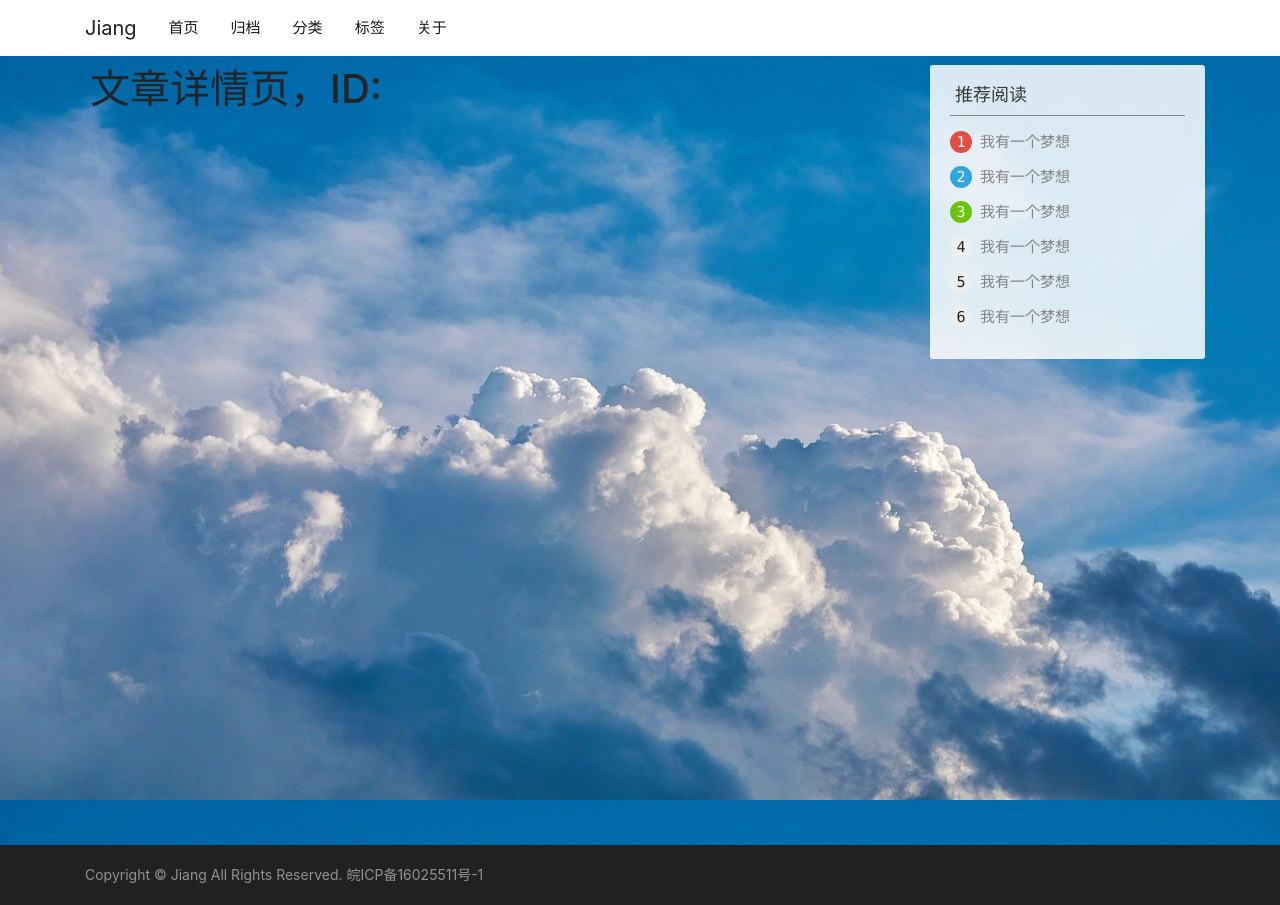
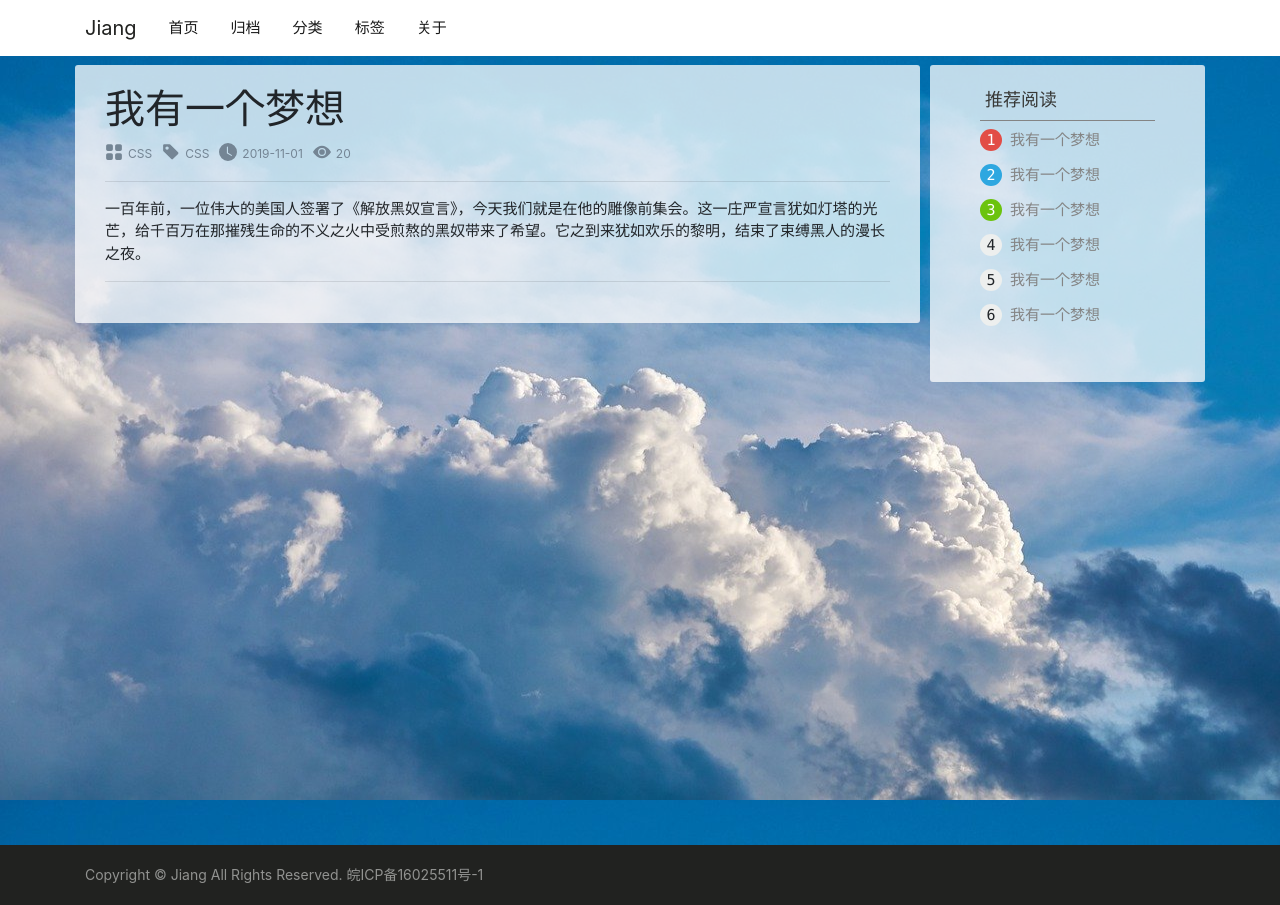
Before and after one commit to jiangkelong/blog-ssr, a Nuxt app: page /article/1 in a window 1280 px wide. Built offline with nearby package versions, Linux system fonts and the light colour scheme.

Commit message:
添加文章信息组件，调整样式

```diff
--- a/assets/css/main.css
+++ b/assets/css/main.css
@@ -64,9 +64,9 @@
 }
 /* 背景卡片 */
 .card-bg{
-    background-color:rgb(255, 255, 255,0.85);
+    background-color:rgb(255, 255, 255,0.75);
     border-radius: 3px;
-    /* padding: 20px; */
+    padding: 20px 30px 25px 30px;
     margin-bottom: 20px;
     overflow: hidden;
 }
@@ -94,7 +94,7 @@
     position: relative;
 }
 .article-item{
-    padding: 20px 30px 25px 30px;
+    /* padding: 20px 30px 25px 30px; */
     overflow: hidden;
     position: relative;
 }
@@ -146,14 +146,14 @@
     -webkit-line-clamp: 3;
     /* margin-top: 20px; */
 }
-.article-item .article-info {
+.article-info {
     margin-top: 10px;
     overflow: hidden;
     color: #999;
     line-height: 10px;
     text-align: left;
 }
-.article-item .article-info .item {
+.article-info .item {
     font-size: 12px;
     padding: 0 10px 0 0;
     /* margin: 0 10px 0 0; */
@@ -161,10 +161,10 @@
     line-height: 1.7;
     display: inline-block;
 }
-    .article-item .article-info .item a {
+    .article-info .item a {
         color: #748594;
     }
-    .article-item .article-info .item .b-icon {
+    .article-info .item .b-icon {
         margin-right:5px;
     }
 /* 侧边栏 */
@@ -172,8 +172,8 @@
     position: relative;
 }
 .side-item .side-item-title{
-    margin: 10px 20px;
-    padding: 5px;
+    margin: 0 20px;
+    padding: 0 5px 5px;
     line-height: 30px;
     font-weight: 400;
     border-bottom: 1px solid #848484;
--- /dev/null
+++ b/components/ArticleInfo.vue
@@ -0,0 +1,27 @@
+<template>
+  <div class="article-info">
+    <div class="item" title="分类">
+      <b-icon icon="grid-fill" font-scale="1.5" />
+      <nuxt-link to="/categories/css">CSS</nuxt-link>
+    </div>
+    <div class="item" title="标签">
+      <b-icon icon="tag-fill" font-scale="1.5" />
+      <nuxt-link to="/tags/css">CSS</nuxt-link>
+    </div>
+    <div class="item" title="发布日期">
+      <b-icon icon="clock-fill" font-scale="1.5"></b-icon>
+      <time pubdate>2019-11-01</time>
+    </div>
+    <div class="item" title="阅读量">
+      <b-icon icon="eye-fill" font-scale="1.5"></b-icon>20
+    </div>
+  </div>
+</template>
+<script>
+export default {
+  name: 'ArticleInfo',
+  data() {
+    return {}
+  }
+}
+</script>
--- a/components/ArticleList.vue
+++ b/components/ArticleList.vue
@@ -3,42 +3,31 @@
     <section v-for="i in 9" :key="i" class="card-bg article-item">
       <div class="fc-flag">置顶</div>
       <h1 class="article-title">
-        <nuxt-link to="/tags">我有一个梦想</nuxt-link>
+        <nuxt-link to="/article/1">我有一个梦想</nuxt-link>
       </h1>
       <b-row>
         <b-col md="4">
           <div class="article-thumbnail img-hover-scale">
-            <nuxt-link to="/tags"><img src="/4.jpg" alt="..."/></nuxt-link>
+            <nuxt-link to="/article/1"><img src="/4.jpg" alt="..."/></nuxt-link>
           </div>
         </b-col>
         <b-col md="8">
           <p class="article-summary">
             一百年前，一位伟大的美国人签署了《解放黑奴宣言》，今天我们就是在他的雕像前集会。这一庄严宣言犹如灯塔的光芒，给千百万在那摧残生命的不义之火中受煎熬的黑奴带来了希望。它之到来犹如欢乐的黎明，结束了束缚黑人的漫长之夜。
           </p>
-          <div class="article-info">
-            <div class="item">
-              <b-icon icon="grid-fill" font-scale="1.5" />
-              <nuxt-link to="/categories/css">CSS</nuxt-link>
-            </div>
-            <div class="item">
-              <b-icon icon="tag-fill" font-scale="1.5" />
-              <nuxt-link to="/tags/css">CSS</nuxt-link>
-            </div>
-            <div class="item">
-              <b-icon icon="clock-fill" font-scale="1.5"></b-icon>2019-11-01
-            </div>
-            <div class="item">
-              <b-icon icon="eye-fill" font-scale="1.5"></b-icon>20
-            </div>
-          </div>
+          <article-info />
         </b-col>
       </b-row>
     </section>
   </div>
 </template>
 <script>
+import ArticleInfo from '~/components/ArticleInfo.vue'
 export default {
   name: 'ArticleList',
+  components: {
+    ArticleInfo
+  },
   data() {
     return {}
   },
--- a/components/ViewSide.vue
+++ b/components/ViewSide.vue
@@ -5,7 +5,7 @@
       <div class="inner">
         <ul class="list-article">
           <li v-for="i in 6" :key="i">
-            <a href="/" target="_blank">我有一个梦想</a>
+            <nuxt-link to="/article/1">我有一个梦想</nuxt-link>
           </li>
         </ul>
       </div>
--- a/pages/article/_id.vue
+++ b/pages/article/_id.vue
@@ -1,10 +1,20 @@
 <template>
-  <div class="container">
-    <h1>文章详情页，ID:{{ articleId }}</h1>
-  </div>
+  <article class="card-bg">
+    <h1>我有一个梦想</h1>
+    <article-info />
+    <hr />
+    <p>
+      一百年前，一位伟大的美国人签署了《解放黑奴宣言》，今天我们就是在他的雕像前集会。这一庄严宣言犹如灯塔的光芒，给千百万在那摧残生命的不义之火中受煎熬的黑奴带来了希望。它之到来犹如欢乐的黎明，结束了束缚黑人的漫长之夜。
+    </p>
+    <hr />
+  </article>
 </template>
 <script>
+import ArticleInfo from '~/components/ArticleInfo.vue'
 export default {
+  components: {
+    ArticleInfo
+  },
   // 路由参数校验
   validate({ params }) {
     // 文章id必须是number类型
```
